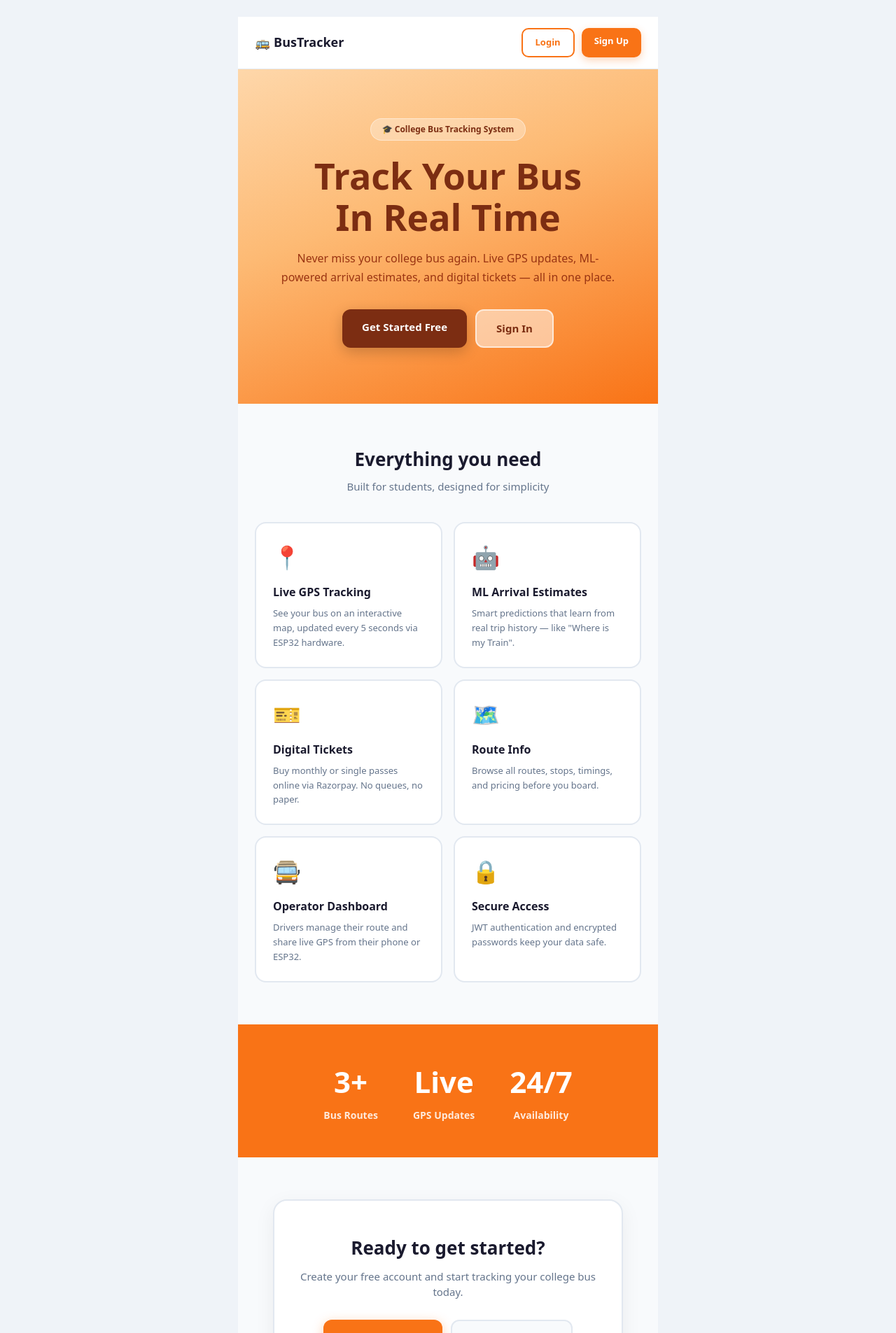
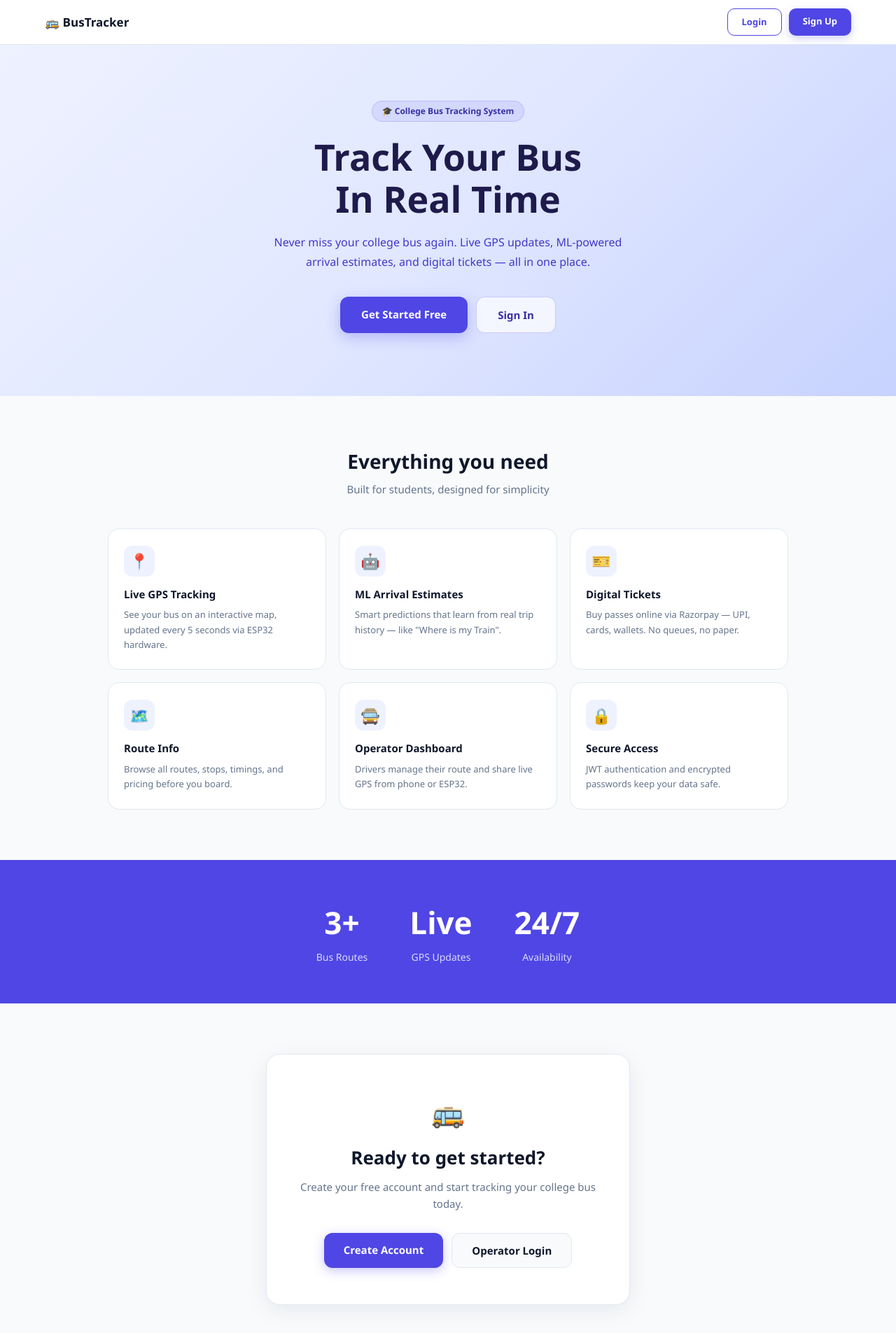
Before and after one commit to Achuthnarayan/Bustracker, a Next.js app: page / in a window 1280 px wide. Shown: the top 1905 px of the page at 70% size. Built offline with nearby package versions, Linux system fonts and the light colour scheme.

Commit message:
feat: subtle indigo theme, full-width landing page fix

```diff
--- a/src/app/globals.css
+++ b/src/app/globals.css
@@ -1,27 +1,34 @@
 *, *::before, *::after { box-sizing: border-box; margin: 0; padding: 0; }
 
 :root {
-  --orange: #F97316;
-  --orange-light: #FED7AA;
-  --orange-dark: #EA580C;
-  --orange-bg: #FFF7ED;
+  /* New subtle theme — slate/indigo */
+  --accent: #4F46E5;
+  --accent-light: #EEF2FF;
+  --accent-dark: #3730A3;
+  --accent-muted: #818CF8;
   --bg: #F8FAFC;
-  --white: #FFFFFF;
-  --text: #1A1A2E;
+  --surface: #FFFFFF;
+  --text: #0F172A;
   --text-muted: #64748B;
+  --text-soft: #94A3B8;
   --border: #E2E8F0;
-  --green: #22C55E;
+  --border-soft: #F1F5F9;
+  --green: #10B981;
+  --green-bg: #D1FAE5;
   --red: #EF4444;
+  --red-bg: #FEE2E2;
+  --yellow: #F59E0B;
   --radius: 14px;
-  --shadow: 0 2px 16px rgba(0,0,0,0.07);
-  --shadow-lg: 0 8px 32px rgba(0,0,0,0.10);
+  --shadow: 0 1px 8px rgba(15,23,42,0.06);
+  --shadow-md: 0 4px 16px rgba(15,23,42,0.08);
+  --shadow-lg: 0 8px 32px rgba(15,23,42,0.10);
 }
 
 html { font-size: 16px; }
 
 body {
   font-family: 'Segoe UI', system-ui, -apple-system, sans-serif;
-  background: #EFF3F8;
+  background: #EEF2F7;
   color: var(--text);
   min-height: 100vh;
   line-height: 1.5;
@@ -33,7 +40,7 @@ body {
   max-width: 480px;
   min-height: 100vh;
   margin: 0 auto;
-  background: var(--white);
+  background: var(--surface);
   display: flex;
   flex-direction: column;
 }
@@ -43,59 +50,76 @@ body {
   .page-shell { min-height: auto; border-radius: 24px; box-shadow: var(--shadow-lg); overflow: hidden; }
 }
 
+/* Landing page — escape the centered body layout */
+body:has(.landing-page) {
+  display: block;
+  padding: 0;
+  background: #F8FAFC;
+}
+.landing-page { width: 100%; min-height: 100vh; }
+
 /* Inputs */
 input, select {
   width: 100%; padding: 13px 14px;
-  border: 2px solid var(--border); border-radius: 12px;
+  border: 1.5px solid var(--border); border-radius: 12px;
   font-size: 15px; background: var(--bg); color: var(--text);
   outline: none; transition: border-color 0.2s, box-shadow 0.2s;
   font-family: inherit;
 }
 input:focus, select:focus {
-  border-color: var(--orange); background: var(--white);
-  box-shadow: 0 0 0 3px rgba(249,115,22,0.12);
+  border-color: var(--accent); background: var(--surface);
+  box-shadow: 0 0 0 3px rgba(79,70,229,0.10);
 }
 
 /* Buttons */
 .btn {
   display: inline-flex; align-items: center; justify-content: center; gap: 8px;
   padding: 13px 20px; border: none; border-radius: 12px;
-  font-size: 15px; font-weight: 700; cursor: pointer;
+  font-size: 15px; font-weight: 600; cursor: pointer;
   transition: all 0.2s; font-family: inherit; text-decoration: none;
+  width: 100%;
 }
-.btn-primary { background: var(--orange); color: white; box-shadow: 0 4px 14px rgba(249,115,22,0.3); }
-.btn-primary:hover { background: var(--orange-dark); transform: translateY(-1px); }
-.btn-secondary { background: var(--bg); color: var(--text); border: 2px solid var(--border); }
+.btn-primary { background: var(--accent); color: white; box-shadow: 0 4px 14px rgba(79,70,229,0.25); }
+.btn-primary:hover { background: var(--accent-dark); transform: translateY(-1px); }
+.btn-secondary { background: var(--bg); color: var(--text); border: 1.5px solid var(--border); }
 .btn-secondary:hover { background: var(--border); }
 .btn-full { width: 100%; }
-.btn:disabled { opacity: 0.55; cursor: not-allowed; transform: none !important; }
+.btn:disabled { opacity: 0.5; cursor: not-allowed; transform: none !important; }
 
 /* Status badges */
 .badge { display: inline-flex; align-items: center; gap: 4px; padding: 3px 10px; border-radius: 20px; font-size: 11px; font-weight: 700; }
-.badge-green  { background: #DCFCE7; color: #166534; }
-.badge-red    { background: #FEE2E2; color: #991B1B; }
-.badge-yellow { background: #FEF3C7; color: #92400E; }
+.badge-green  { background: var(--green-bg); color: #065F46; }
+.badge-red    { background: var(--red-bg);   color: #991B1B; }
+.badge-yellow { background: #FEF3C7;         color: #92400E; }
+.badge-blue   { background: var(--accent-light); color: var(--accent-dark); }
 
 /* Section label */
-.sec-label { font-size: 11px; font-weight: 700; color: var(--text-muted); text-transform: uppercase; letter-spacing: 1px; margin-bottom: 12px; }
+.sec-label {
+  font-size: 11px; font-weight: 700; color: var(--text-soft);
+  text-transform: uppercase; letter-spacing: 1px; margin-bottom: 12px;
+}
 
 /* Auth pages */
 .auth-header {
-  background: linear-gradient(150deg, #FED7AA 0%, #FB923C 60%, #F97316 100%);
+  background: linear-gradient(150deg, #EEF2FF 0%, #C7D2FE 60%, #818CF8 100%);
   padding: clamp(40px,8vw,64px) 24px clamp(32px,6vw,48px);
   text-align: center;
 }
-.auth-header h1 { font-size: clamp(20px,5vw,26px); font-weight: 800; color: #7C2D12; }
-.auth-header p  { font-size: 14px; color: #9A3412; margin-top: 4px; font-weight: 500; }
+.auth-header h1 { font-size: clamp(20px,5vw,26px); font-weight: 800; color: #1E1B4B; }
+.auth-header p  { font-size: 14px; color: #3730A3; margin-top: 4px; font-weight: 500; }
 .auth-body {
   flex: 1; padding: clamp(20px,5vw,32px) clamp(16px,5vw,28px);
-  background: var(--white); border-radius: 24px 24px 0 0;
+  background: var(--surface); border-radius: 24px 24px 0 0;
   margin-top: -18px; position: relative; z-index: 2;
 }
 .auth-body h2 { font-size: clamp(18px,4vw,22px); font-weight: 800; margin-bottom: 4px; }
 .subtitle { font-size: 14px; color: var(--text-muted); margin-bottom: 20px; }
 .input-group { margin-bottom: 14px; }
-.input-group label { display: block; font-size: 11px; font-weight: 700; color: var(--text-muted); text-transform: uppercase; letter-spacing: 0.6px; margin-bottom: 6px; }
+.input-group label {
+  display: block; font-size: 11px; font-weight: 700;
+  color: var(--text-muted); text-transform: uppercase;
+  letter-spacing: 0.6px; margin-bottom: 6px;
+}
 .error-msg { color: var(--red); font-size: 11px; margin-top: 4px; }
 
 /* Toast */
@@ -119,3 +143,10 @@ input:focus, select:focus {
   border-radius: 50%; animation: spin 0.7s linear infinite;
 }
 @keyframes spin { to { transform: rotate(360deg); } }
+
+/* Landing page — full width override */
+.landing-page {
+  width: 100%;
+  min-height: 100vh;
+  background: #F8FAFC;
+}
--- a/src/app/page.tsx
+++ b/src/app/page.tsx
@@ -2,135 +2,144 @@
 import Link from 'next/link';
 
 const features = [
-  { icon: '📍', title: 'Live GPS Tracking', desc: 'See your bus on an interactive map, updated every 5 seconds via ESP32 hardware.' },
-  { icon: '🤖', title: 'ML Arrival Estimates', desc: 'Smart predictions that learn from real trip history — like "Where is my Train".' },
-  { icon: '🎫', title: 'Digital Tickets', desc: 'Buy monthly or single passes online via Razorpay. No queues, no paper.' },
-  { icon: '🗺️', title: 'Route Info', desc: 'Browse all routes, stops, timings, and pricing before you board.' },
-  { icon: '🚍', title: 'Operator Dashboard', desc: 'Drivers manage their route and share live GPS from their phone or ESP32.' },
-  { icon: '🔒', title: 'Secure Access', desc: 'JWT authentication and encrypted passwords keep your data safe.' },
+  { icon: '📍', title: 'Live GPS Tracking',     desc: 'See your bus on an interactive map, updated every 5 seconds via ESP32 hardware.' },
+  { icon: '🤖', title: 'ML Arrival Estimates',  desc: 'Smart predictions that learn from real trip history — like "Where is my Train".' },
+  { icon: '🎫', title: 'Digital Tickets',        desc: 'Buy passes online via Razorpay — UPI, cards, wallets. No queues, no paper.' },
+  { icon: '🗺️', title: 'Route Info',             desc: 'Browse all routes, stops, timings, and pricing before you board.' },
+  { icon: '🚍', title: 'Operator Dashboard',     desc: 'Drivers manage their route and share live GPS from phone or ESP32.' },
+  { icon: '🔒', title: 'Secure Access',          desc: 'JWT authentication and encrypted passwords keep your data safe.' },
 ];
+
+const s: Record<string, React.CSSProperties> = {
+  page:    { fontFamily: 'Segoe UI, system-ui, sans-serif', background: '#F8FAFC', minHeight: '100vh', width: '100%' },
+  nav:     { display: 'flex', justifyContent: 'space-between', alignItems: 'center', padding: '0 5%', height: 64, background: '#fff', borderBottom: '1px solid #E2E8F0', position: 'sticky', top: 0, zIndex: 100 },
+  logo:    { fontSize: 17, fontWeight: 800, color: '#0F172A', display: 'flex', alignItems: 'center', gap: 8 },
+  navBtns: { display: 'flex', gap: 10 },
+  hero:    { background: 'linear-gradient(135deg, #EEF2FF 0%, #E0E7FF 50%, #C7D2FE 100%)', padding: '80px 5% 90px', textAlign: 'center' },
+  badge:   { display: 'inline-block', background: 'rgba(79,70,229,0.1)', color: '#3730A3', padding: '5px 14px', borderRadius: 20, fontSize: 12, fontWeight: 700, marginBottom: 20, border: '1px solid rgba(79,70,229,0.2)' },
+  h1:      { fontSize: 'clamp(30px,5vw,52px)' as any, fontWeight: 800, color: '#1E1B4B', lineHeight: 1.15, marginBottom: 18 },
+  heroP:   { fontSize: 16, color: '#4338CA', maxWidth: 520, margin: '0 auto 36px', lineHeight: 1.75, fontWeight: 400 },
+  heroBtns:{ display: 'flex', gap: 12, justifyContent: 'center', flexWrap: 'wrap' as any },
+  section: { padding: '72px 5%', maxWidth: 1100, margin: '0 auto' },
+  grid:    { display: 'grid', gridTemplateColumns: 'repeat(auto-fit, minmax(260px, 1fr))', gap: 18 },
+  card:    { background: '#fff', border: '1.5px solid #E2E8F0', borderRadius: 16, padding: '24px 22px' },
+  stats:   { background: '#4F46E5', padding: '56px 5%', textAlign: 'center' },
+  statsRow:{ display: 'flex', justifyContent: 'center', gap: 60, flexWrap: 'wrap' as any, maxWidth: 600, margin: '0 auto' },
+  cta:     { padding: '72px 5%', textAlign: 'center' },
+  ctaBox:  { background: '#fff', border: '1.5px solid #E2E8F0', borderRadius: 20, padding: '52px 36px', maxWidth: 520, margin: '0 auto', boxShadow: '0 8px 32px rgba(15,23,42,0.07)' },
+  footer:  { textAlign: 'center', padding: '20px 5%', color: '#94A3B8', fontSize: 12, borderTop: '1px solid #E2E8F0' },
+};
+
+function NavBtn({ href, outline, children }: { href: string; outline?: boolean; children: React.ReactNode }) {
+  return (
+    <Link href={href} style={{
+      padding: '9px 20px', borderRadius: 10, fontSize: 13, fontWeight: 700,
+      textDecoration: 'none',
+      ...(outline
+        ? { border: '1.5px solid #4F46E5', color: '#4F46E5', background: 'transparent' }
+        : { background: '#4F46E5', color: '#fff', boxShadow: '0 4px 12px rgba(79,70,229,0.25)' }),
+    }}>{children}</Link>
+  );
+}
+
+function HeroBtn({ href, primary, children }: { href: string; primary?: boolean; children: React.ReactNode }) {
+  return (
+    <Link href={href} style={{
+      padding: '14px 30px', borderRadius: 12, fontSize: 15, fontWeight: 700,
+      textDecoration: 'none',
+      ...(primary
+        ? { background: '#4F46E5', color: '#fff', boxShadow: '0 6px 20px rgba(79,70,229,0.3)' }
+        : { background: 'rgba(255,255,255,0.7)', color: '#3730A3', border: '1.5px solid rgba(79,70,229,0.25)' }),
+    }}>{children}</Link>
+  );
+}
 
 export default function LandingPage() {
   return (
-    <div style={{ fontFamily: 'system-ui, -apple-system, sans-serif', background: '#F8FAFC', minHeight: '100vh' }}>
+    <div className="landing-page" style={{ fontFamily: 'Segoe UI, system-ui, sans-serif', background: '#F8FAFC' }}>
 
       {/* Nav */}
-      <nav style={{
-        display: 'flex', justifyContent: 'space-between', alignItems: 'center',
-        padding: '16px 24px', background: '#fff',
-        borderBottom: '1px solid #E2E8F0', position: 'sticky', top: 0, zIndex: 100,
-      }}>
-        <div style={{ fontSize: 18, fontWeight: 800, color: '#1A1A2E', display: 'flex', alignItems: 'center', gap: 8 }}>
-          🚌 BusTracker
-        </div>
-        <div style={{ display: 'flex', gap: 10 }}>
-          <Link href="/login" style={{
-            padding: '9px 18px', borderRadius: 10, fontSize: 13, fontWeight: 700,
-            textDecoration: 'none', border: '2px solid #F97316', color: '#F97316', background: 'transparent',
-          }}>Login</Link>
-          <Link href="/signup" style={{
-            padding: '9px 18px', borderRadius: 10, fontSize: 13, fontWeight: 700,
-            textDecoration: 'none', background: '#F97316', color: '#fff',
-            boxShadow: '0 4px 12px rgba(249,115,22,0.3)',
-          }}>Sign Up</Link>
+      <nav style={s.nav}>
+        <div style={s.logo}>🚌 BusTracker</div>
+        <div style={s.navBtns}>
+          <NavBtn href="/login" outline>Login</NavBtn>
+          <NavBtn href="/signup">Sign Up</NavBtn>
         </div>
       </nav>
 
       {/* Hero */}
-      <section style={{
-        background: 'linear-gradient(160deg, #FED7AA 0%, #FDBA74 40%, #F97316 100%)',
-        padding: '70px 24px 80px', textAlign: 'center',
-      }}>
-        <div style={{
-          display: 'inline-block', background: 'rgba(255,255,255,0.3)', color: '#7C2D12',
-          padding: '6px 16px', borderRadius: 20, fontSize: 12, fontWeight: 700,
-          marginBottom: 20, border: '1px solid rgba(255,255,255,0.4)',
-        }}>
-          🎓 College Bus Tracking System
-        </div>
-        <h1 style={{ fontSize: 'clamp(32px,7vw,52px)', fontWeight: 800, color: '#7C2D12', lineHeight: 1.15, marginBottom: 16 }}>
-          Track Your Bus<br />In Real Time
-        </h1>
-        <p style={{ fontSize: 16, color: '#9A3412', maxWidth: 480, margin: '0 auto 32px', lineHeight: 1.7, fontWeight: 500 }}>
-          Never miss your college bus again. Live GPS updates, ML-powered arrival estimates, and digital tickets — all in one place.
+      <section style={s.hero}>
+        <div style={s.badge}>🎓 College Bus Tracking System</div>
+        <h1 style={s.h1}>Track Your Bus<br />In Real Time</h1>
+        <p style={s.heroP}>
+          Never miss your college bus again. Live GPS updates, ML-powered arrival estimates,
+          and digital tickets — all in one place.
         </p>
-        <div style={{ display: 'flex', gap: 12, justifyContent: 'center', flexWrap: 'wrap' }}>
-          <Link href="/signup" style={{
-            padding: '14px 28px', borderRadius: 12, fontSize: 15, fontWeight: 700,
-            textDecoration: 'none', background: '#7C2D12', color: '#fff',
-            boxShadow: '0 6px 20px rgba(0,0,0,0.2)',
-          }}>Get Started Free</Link>
-          <Link href="/login" style={{
-            padding: '14px 28px', borderRadius: 12, fontSize: 15, fontWeight: 700,
-            textDecoration: 'none', background: 'rgba(255,255,255,0.5)', color: '#7C2D12',
-            border: '2px solid rgba(255,255,255,0.6)',
-          }}>Sign In</Link>
+        <div style={s.heroBtns}>
+          <HeroBtn href="/signup" primary>Get Started Free</HeroBtn>
+          <HeroBtn href="/login">Sign In</HeroBtn>
         </div>
       </section>
 
       {/* Features */}
-      <section style={{ padding: '60px 24px', maxWidth: 900, margin: '0 auto' }}>
-        <h2 style={{ fontSize: 26, fontWeight: 800, color: '#1A1A2E', textAlign: 'center', marginBottom: 8 }}>
+      <section style={s.section}>
+        <h2 style={{ fontSize: 28, fontWeight: 800, color: '#0F172A', textAlign: 'center', marginBottom: 8 }}>
           Everything you need
         </h2>
-        <p style={{ textAlign: 'center', color: '#64748B', fontSize: 15, marginBottom: 40 }}>
+        <p style={{ textAlign: 'center', color: '#64748B', fontSize: 15, marginBottom: 44 }}>
           Built for students, designed for simplicity
         </p>
-        <div style={{ display: 'grid', gridTemplateColumns: 'repeat(auto-fit, minmax(240px, 1fr))', gap: 16 }}>
+        <div style={s.grid}>
           {features.map(f => (
-            <div key={f.title} style={{
-              background: '#fff', border: '2px solid #E2E8F0', borderRadius: 16, padding: 24,
-              transition: 'all 0.2s',
-            }}>
-              <div style={{ fontSize: 32, marginBottom: 14 }}>{f.icon}</div>
-              <h3 style={{ fontSize: 16, fontWeight: 800, color: '#1A1A2E', marginBottom: 8 }}>{f.title}</h3>
-              <p style={{ fontSize: 13, color: '#64748B', lineHeight: 1.6, margin: 0 }}>{f.desc}</p>
+            <div key={f.title} style={s.card}>
+              <div style={{ width: 44, height: 44, borderRadius: 12, background: '#EEF2FF', display: 'flex', alignItems: 'center', justifyContent: 'center', fontSize: 22, marginBottom: 14 }}>
+                {f.icon}
+              </div>
+              <h3 style={{ fontSize: 15, fontWeight: 700, color: '#0F172A', marginBottom: 8 }}>{f.title}</h3>
+              <p style={{ fontSize: 13, color: '#64748B', lineHeight: 1.65, margin: 0 }}>{f.desc}</p>
             </div>
           ))}
         </div>
       </section>
 
       {/* Stats */}
-      <section style={{ background: '#F97316', padding: '50px 24px', textAlign: 'center' }}>
-        <div style={{ display: 'flex', justifyContent: 'center', gap: 50, flexWrap: 'wrap', maxWidth: 600, margin: '0 auto' }}>
+      <section style={s.stats}>
+        <div style={s.statsRow}>
           {[['3+', 'Bus Routes'], ['Live', 'GPS Updates'], ['24/7', 'Availability']].map(([val, lbl]) => (
-            <div key={lbl}>
-              <div style={{ fontSize: 42, fontWeight: 800, color: '#fff', marginBottom: 6 }}>{val}</div>
-              <div style={{ color: 'rgba(255,255,255,0.85)', fontSize: 14, fontWeight: 600 }}>{lbl}</div>
+            <div key={lbl} style={{ textAlign: 'center' }}>
+              <div style={{ fontSize: 44, fontWeight: 800, color: '#fff', marginBottom: 6 }}>{val}</div>
+              <div style={{ color: 'rgba(255,255,255,0.8)', fontSize: 14, fontWeight: 500 }}>{lbl}</div>
             </div>
           ))}
         </div>
       </section>
 
       {/* CTA */}
-      <section style={{ padding: '60px 24px', textAlign: 'center' }}>
-        <div style={{
-          background: '#fff', border: '2px solid #E2E8F0', borderRadius: 20,
-          padding: '48px 32px', maxWidth: 500, margin: '0 auto',
-          boxShadow: '0 8px 30px rgba(0,0,0,0.06)',
-        }}>
-          <h2 style={{ fontSize: 26, fontWeight: 800, color: '#1A1A2E', marginBottom: 10 }}>Ready to get started?</h2>
-          <p style={{ color: '#64748B', fontSize: 15, marginBottom: 28 }}>
+      <section style={s.cta}>
+        <div style={s.ctaBox}>
+          <div style={{ fontSize: 40, marginBottom: 16 }}>🚌</div>
+          <h2 style={{ fontSize: 26, fontWeight: 800, color: '#0F172A', marginBottom: 10 }}>Ready to get started?</h2>
+          <p style={{ color: '#64748B', fontSize: 15, marginBottom: 30, lineHeight: 1.6 }}>
             Create your free account and start tracking your college bus today.
           </p>
           <div style={{ display: 'flex', gap: 12, justifyContent: 'center', flexWrap: 'wrap' }}>
             <Link href="/signup" style={{
-              padding: '14px 28px', borderRadius: 12, fontSize: 15, fontWeight: 700,
-              textDecoration: 'none', background: '#F97316', color: '#fff',
-              boxShadow: '0 4px 16px rgba(249,115,22,0.35)',
+              padding: '13px 28px', borderRadius: 12, fontSize: 15, fontWeight: 700,
+              textDecoration: 'none', background: '#4F46E5', color: '#fff',
+              boxShadow: '0 4px 16px rgba(79,70,229,0.3)',
             }}>Create Account</Link>
             <Link href="/operator/login" style={{
-              padding: '14px 28px', borderRadius: 12, fontSize: 15, fontWeight: 700,
-              textDecoration: 'none', background: '#F8FAFC', color: '#1A1A2E',
-              border: '2px solid #E2E8F0',
+              padding: '13px 28px', borderRadius: 12, fontSize: 15, fontWeight: 700,
+              textDecoration: 'none', background: '#F8FAFC', color: '#0F172A',
+              border: '1.5px solid #E2E8F0',
             }}>Operator Login</Link>
           </div>
         </div>
       </section>
 
       {/* Footer */}
-      <footer style={{ textAlign: 'center', padding: 20, color: '#94A3B8', fontSize: 12, borderTop: '1px solid #E2E8F0' }}>
-        © 2024 BusTracker. College Bus Real-Time Tracking System.
+      <footer style={s.footer}>
+        © 2024 BusTracker · College Bus Real-Time Tracking System
       </footer>
     </div>
   );
--- a/src/components/TopNav.tsx
+++ b/src/components/TopNav.tsx
@@ -34,7 +34,7 @@ export default function TopNav() {
       padding: '0 20px', height: 58,
       boxShadow: '0 2px 10px rgba(0,0,0,0.06)',
     }}>
-      <Link href="/dashboard" style={{ display: 'flex', alignItems: 'center', gap: 8, fontSize: 18, fontWeight: 800, color: 'var(--orange)', textDecoration: 'none' }}>
+      <Link href="/dashboard" style={{ display: 'flex', alignItems: 'center', gap: 8, fontSize: 18, fontWeight: 800, color: 'var(--accent)', textDecoration: 'none' }}>
         <span style={{ fontSize: 22 }}>🚌</span> BusTracker
       </Link>
 
@@ -44,10 +44,10 @@ export default function TopNav() {
           onClick={() => setOpen(o => !o)}
           style={{
             width: 36, height: 36, borderRadius: '50%',
-            background: 'linear-gradient(135deg, var(--orange), var(--orange-dark))',
+            background: 'linear-gradient(135deg, var(--accent), var(--accent-dark))',
             color: '#fff', fontWeight: 800, fontSize: 15,
             display: 'flex', alignItems: 'center', justifyContent: 'center',
-            cursor: 'pointer', border: '2px solid var(--orange-light)',
+            cursor: 'pointer', border: '2px solid var(--accent-light)',
           }}
         >
           {user?.name?.charAt(0).toUpperCase() || 'S'}
```
Also changed, not shown: src/app/dashboard/page.tsx (+4 -4 lines).
